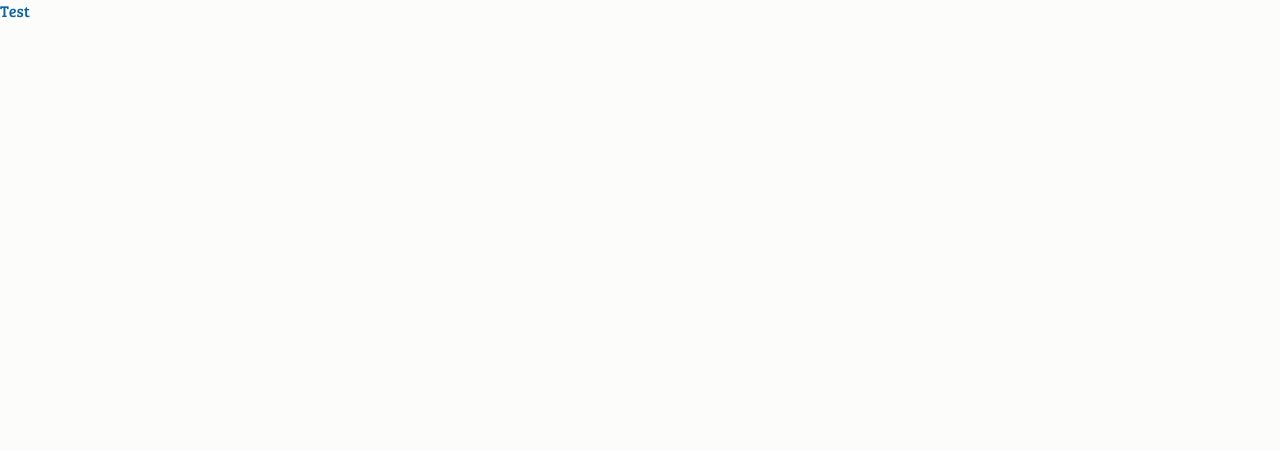
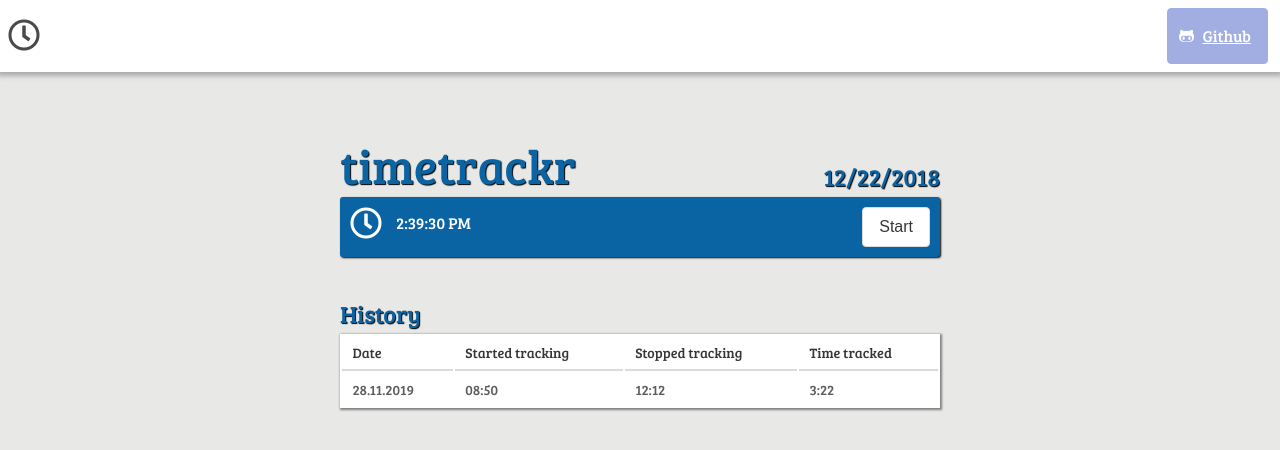
Before and after one commit to alex-c/timetrackr, a Vue app: page / in a window 1280 px wide. Shown: the top 450 px of the page. Built offline with nearby package versions, Linux system fonts and the light colour scheme.

Commit message:
Layout and style
Added Bulma, did some layout, origina date and time incrementing.

```diff
--- a/package.json
+++ b/package.json
@@ -7,6 +7,7 @@
         "build": "vue-cli-service build"
     },
     "dependencies": {
+        "bulma": "^0.7.2",
         "vue": "^2.5.17",
         "vuex": "^3.0.1"
     },
--- a/public/index.html
+++ b/public/index.html
@@ -5,6 +5,7 @@
     <meta http-equiv="X-UA-Compatible" content="IE=edge">
     <meta name="viewport" content="width=device-width,initial-scale=1.0">
     <link href="https://fonts.googleapis.com/css?family=Bree+Serif" rel="stylesheet">
+    <link rel="stylesheet" href="https://use.fontawesome.com/releases/v5.6.3/css/all.css" integrity="sha384-UHRtZLI+pbxtHCWp1t77Bi1L4ZtiqrqD80Kn4Z8NTSRyMA2Fd33n5dQ8lWUE00s/" crossorigin="anonymous">
     <link rel="icon" href="<%= BASE_URL %>favicon.ico">
     <title>timetrackr</title>
 </head>
--- a/src/App.vue
+++ b/src/App.vue
@@ -1,24 +1,170 @@
 <template>
     <div id="app">
-        Test
+        <nav class="navbar" role="navigation" aria-label="main navigation">
+            <div class="navbar-brand">
+                <div class="navbar-item">
+                    <span class="icon is-large"><i class="far fa-clock fa-2x"></i></span>
+                </div>
+                <a role="button" class="navbar-burger burger" aria-label="menu" aria-expanded="false" data-target="navbarBasicExample">
+                    <span aria-hidden="true"></span>
+                    <span aria-hidden="true"></span>
+                    <span aria-hidden="true"></span>
+                </a>
+            </div>
+            <div id="navbar" class="navbar-menu">
+                <div class="navbar-end">
+                    <div class="navbar-item">
+                        <div class="buttons">
+                            <a class="button is-link" href="" disabled>
+                                <span class="icon"><i class="fab fa-github-alt"></i></span><span>Github</span>
+                            </a>
+                        </div>
+                    </div>
+                </div>
+            </div>
+        </nav>
+        <div id="content-container">
+            <div id="header">
+                timetrackr
+                <span id="date">{{date}}</span>
+            </div>
+            <div id="timetrackr">
+                <span class="icon is-large"><i class="far fa-clock fa-2x"></i></span>
+                <span id="time">{{time}}</span>
+                <button class="button">Start</button>
+            </div>
+            <div id="history">
+                <div id="history-title">History</div>
+                <table class="table is-fullwidth">
+                    <thead>
+                        <tr>
+                            <td>Date</td>
+                            <td>Started tracking</td>
+                            <td>Stopped tracking</td>
+                            <td>Time tracked</td>
+                        </tr>
+                    </thead>
+                    <tbody>
+                        <tr>
+                            <td>28.11.2019</td>
+                            <td>08:50</td>
+                            <td>12:12</td>
+                            <td>3:22</td>
+                        </tr>
+                    </tbody>
+                </table>
+            </div>
+        </div>
     </div>
 </template>
 
 <script>
-
 export default {
     name: 'app',
-    components: {}
+    components: {},
+    data: function() {
+        return {
+            date: '',
+            time: ''
+        }
+    },
+    mounted: function() {
+        this.updateDateAndTime(new Date());
+        this.startTimeUpdateLoop();
+    },
+    methods: {
+        updateDate: function(date) {
+            var date = date || new Date();
+            this.date = date.toLocaleDateString();
+        },
+        updateTime: function(date) {
+            var date = date || new Date();
+            this.time = date.toLocaleTimeString();
+        },
+        updateDateAndTime: function(date) {
+            this.updateDate(date);
+            this.updateTime(date);
+        },
+        startTimeUpdateLoop: function() {
+            var self = this;
+            setInterval(function() {
+                self.updateTime();
+            }, 1000);
+        }
+    }
 }
 </script>
 
 <style lang="scss">
 @import "./assets/colorscheme.scss";
+@import "bulma/sass/utilities/_all.sass";
+@import "bulma/sass/elements/button.sass";
+@import "bulma/sass/elements/table.sass";
+@import "bulma/sass/components/navbar.sass";
 
 body {
     margin: 0px;
     font-family: 'Bree Serif', serif;
-    background-color: $color-off-main;
+    text-align: center;
+    background-color: $color-off-shade-light;
     color: $color-dark;
 }
+
+.navbar {
+    box-shadow: 0px 1px 5px 3px #ACACAC;
+}
+
+#content-container {
+    width: 600px;
+    padding-top: 60px;
+    margin: auto;
+    text-align: left;
+}
+
+#header {
+    font-size: 48px;
+    text-shadow: 1px 1px 1px black;
+}
+
+#date {
+    float: right;
+    font-size: 24px;
+    position: relative;
+    top: 28px;
+}
+
+#timetrackr {
+    background: $color-dark;
+    border-radius: 3px;
+    padding: 10px;
+    overflow: auto;
+    color: white;
+    box-shadow: 1px 1px 2px 0px black;
+}
+
+#time {
+    margin-left: 14px;
+    position: relative;
+    top: -6px;
+}
+
+#timetrackr button {
+    float: right;
+}
+
+#history {
+    margin-top: 40px;
+}
+
+#history-title {
+    font-size: 24px;
+    text-shadow: 1px 1px 1px black;
+    margin-bottom: 4px;
+}
+
+.table {
+    font-size: 14px;
+    color: #5C5C5C;
+    box-shadow: 1px 1px 2px 1px grey;
+}
 </style>
--- a/src/main.js
+++ b/src/main.js
@@ -1,10 +1,10 @@
-import Vue from 'vue'
-import App from './App.vue'
-import store from './store'
+import Vue from 'vue';
+import App from './App.vue';
+import store from './store';
 
-Vue.config.productionTip = false
+Vue.config.productionTip = false;
 
 new Vue({
-    store,
+    store: store,
     render: h => h(App)
-}).$mount('#app')
+}).$mount('#app');
```
Also changed, not shown: src/store.js (+7 -13 lines), 1 other file (tests, documents, lock files or other folders).
